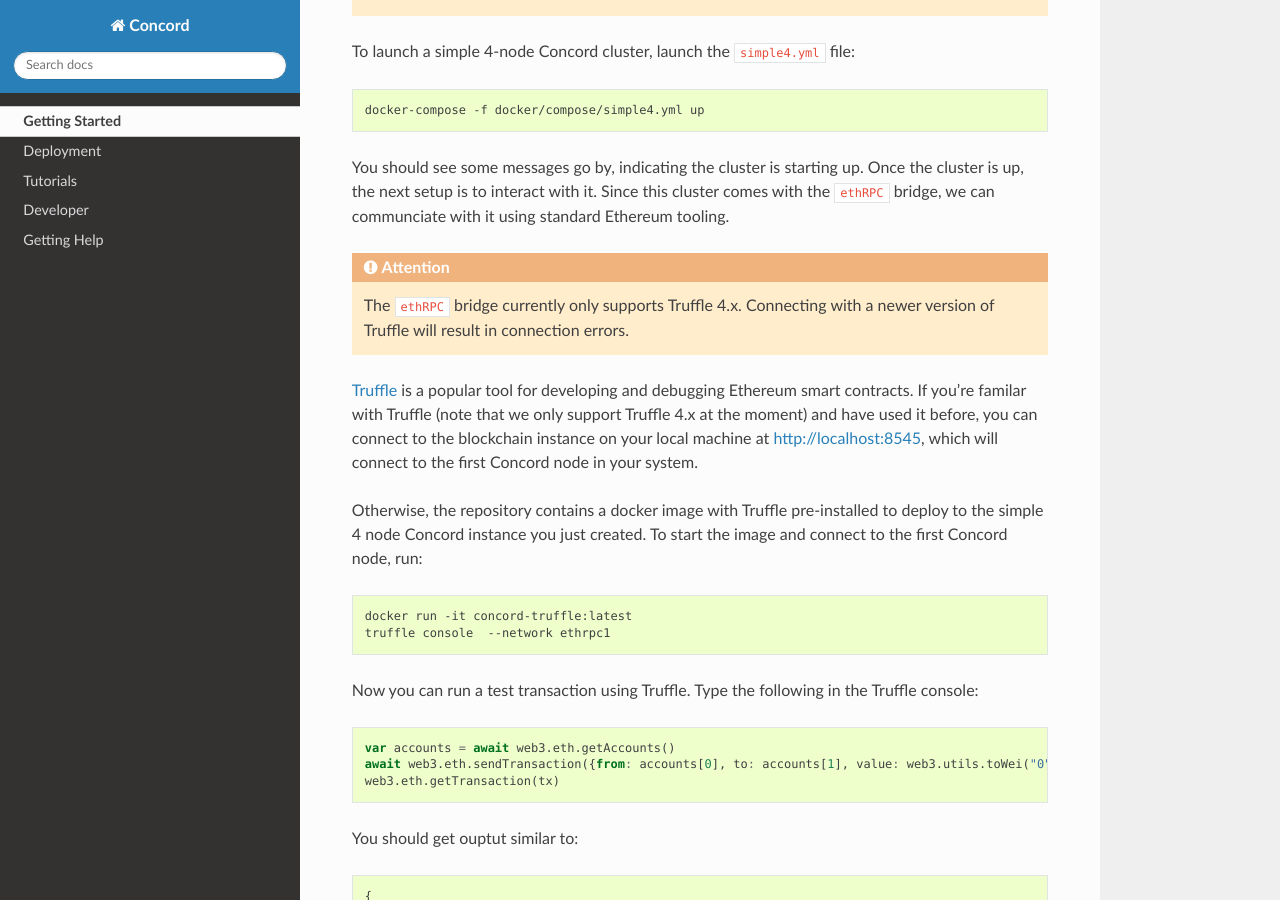
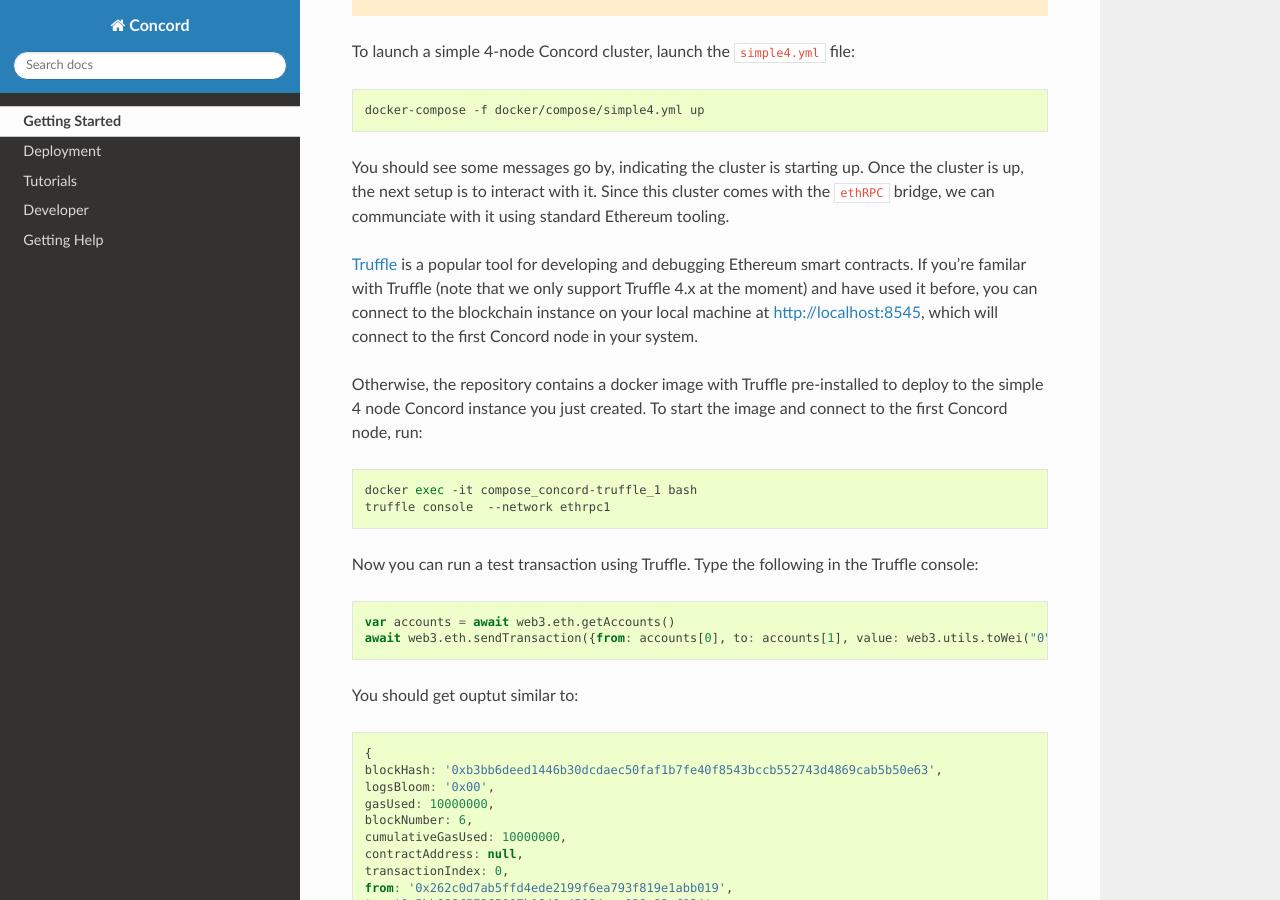
Before and after one commit to vmware-archive/concord, a Sphinx documentation site: the page built from docs/getting-started.rst, in a window 1280 px wide and 900 px high, scrolled down 636 px. Built offline with Sphinx 7.4.7 and the Read the Docs theme 2.0.0, drawn with Linux system fonts in a browser that asks for light colours.

Commit message:
Update docs to use truffle in docker-compose

```diff
--- a/docs/developer/developer.rst
+++ b/docs/developer/developer.rst
@@ -8,7 +8,7 @@
           link on the top right.
 
 Concord is developed inside of Docker containers to simplify dependency management, and the easiest way to get
-a development environment setup for Concord is by using `Visual Studio Code <https://code.visualstudio.com/>`,
+a development environment setup for Concord is by using `Visual Studio Code <https://code.visualstudio.com/>`_,
 which includes Dev Container features, making it easy to deploy and debug from within a container.
 
 Concord has a ``devcontainer.json`` file included in the repository which will correctly setup the container
--- a/docs/getting-started.rst
+++ b/docs/getting-started.rst
@@ -30,9 +30,6 @@
 is up, the next setup is to interact with it. Since this cluster comes with the ``ethRPC`` bridge,
 we can communciate with it using standard Ethereum tooling.
 
-.. attention:: The ``ethRPC`` bridge currently only supports Truffle 4.x. Connecting with a newer version
-               of Truffle will result in connection errors.
-
 `Truffle <https://www.npmjs.com/package/truffle>`_ is a popular tool for developing and debugging
 Ethereum smart contracts. If you're familar with Truffle (note that we only support Truffle 4.x at the moment)
 and have used it before, you can connect to the blockchain instance on your local machine
@@ -41,7 +38,7 @@
 Otherwise, the repository contains a docker image with Truffle pre-installed to deploy to the simple
 4 node Concord instance you just created. To start the image and connect to the first Concord node, run::
 
-   docker run -it concord-truffle:latest
+   docker exec -it compose_concord-truffle_1 bash
    truffle console  --network ethrpc1
 
 .. highlight:: javascript
@@ -49,7 +46,6 @@
 
    var accounts = await web3.eth.getAccounts()
    await web3.eth.sendTransaction({from: accounts[0], to: accounts[1], value: web3.utils.toWei("0", "ether")})
-   web3.eth.getTransaction(tx)
 
 You should get ouptut similar to::
 
--- a/docs/tutorials/tutorials.rst
+++ b/docs/tutorials/tutorials.rst
@@ -18,7 +18,7 @@
 
 Next, start the truffle image::
 
-   docker run -it concord-truffle:latest
+   docker exec -it compose_concord-truffle_1 bash
 
 We'll now create a simple hello world contract. We'll use ``vim`` to create the contract, which
 needs to be inserted in the contracts directory::
```
Also changed, not shown: README.md (+2 -3 lines).
